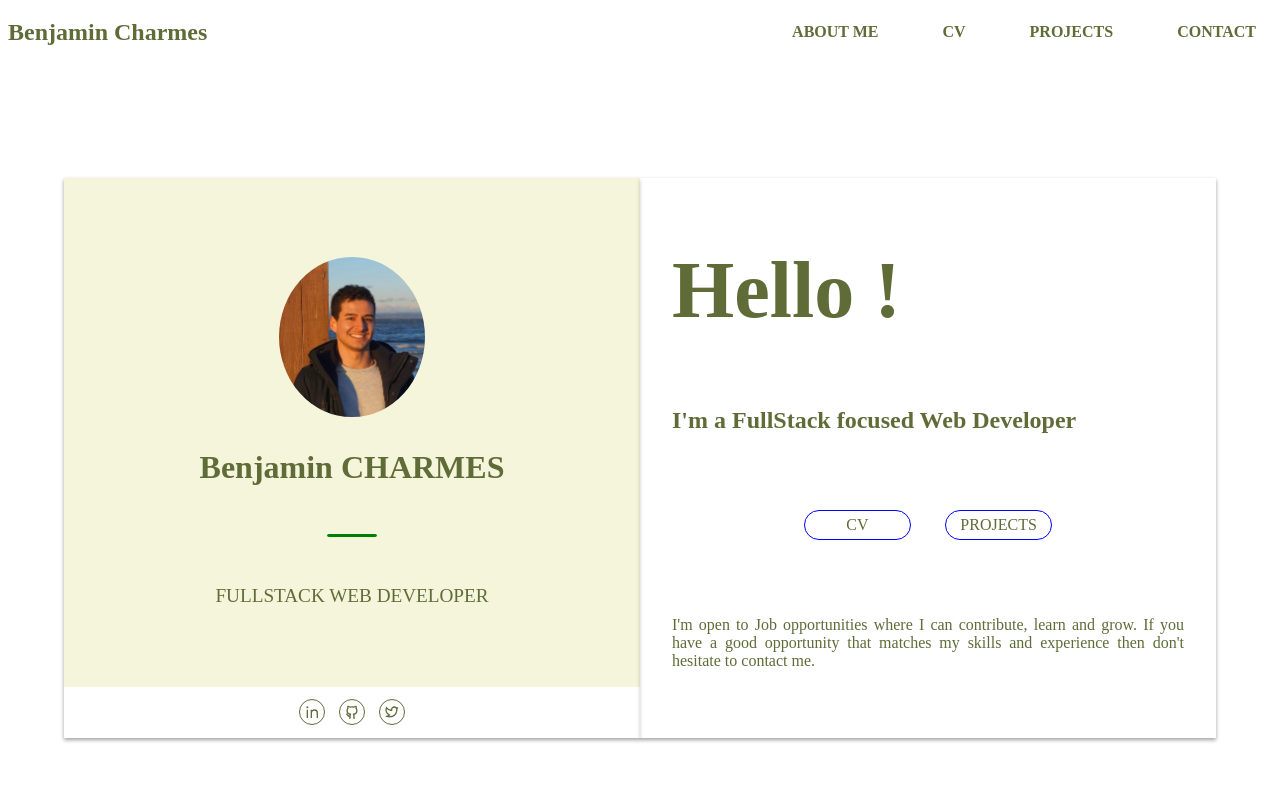
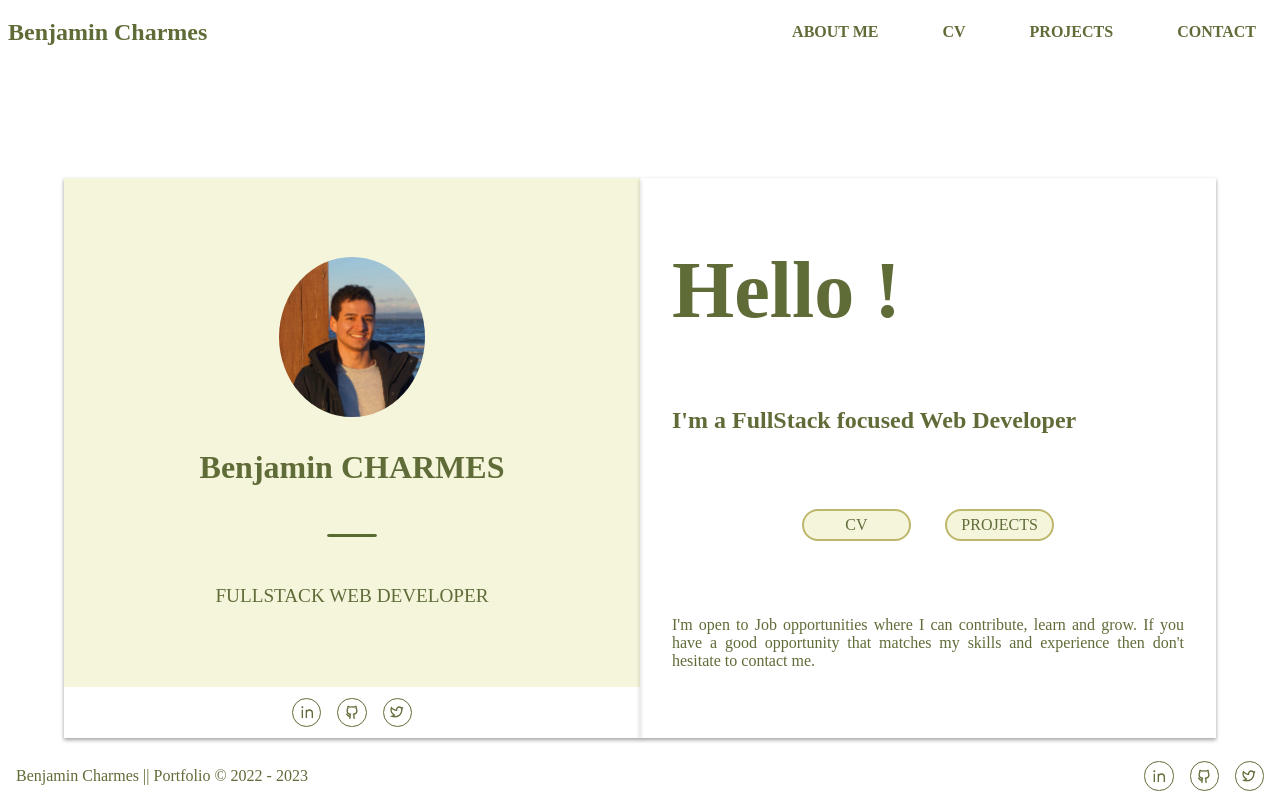
Before and after one commit to BenjaminCharmes/Portfolio, a React (Vite) app: page / in a window 1280 px wide. Shown: the top 800 px of the page. Built offline with nearby package versions, Linux system fonts and the light colour scheme.

Commit message:
120723 - update aboutme and CV (not finished yet)

```diff
--- a/src/App.jsx
+++ b/src/App.jsx
@@ -26,7 +26,7 @@ function App() {
       <div className='app'>
         <Router>
           <div className='page'>
-            <div class='page-content overflow-visible'>
+            <div className='page-content overflow-visible'>
               <Navbar />
               <Routes>
                 <Route path='/' element={<About />}></Route>
--- a/src/components/About_Components/AboutCard/AboutCard.scss
+++ b/src/components/About_Components/AboutCard/AboutCard.scss
@@ -20,8 +20,8 @@
       height: 0.1em;
       width: 3em;
       margin: 1em;
-      background-color: green;
-      border: 1px solid green;
+      background-color: darkolivegreen;
+      border: 1px solid darkolivegreen;
       border-radius: 1em;
     }
 
--- a/src/components/CV_Components/CVCard/CVCard.jsx
+++ b/src/components/CV_Components/CVCard/CVCard.jsx
@@ -41,8 +41,8 @@ const CVCard = (props) => {
         ) : null}
         {props.skills ? (
           <div className='skills'>
-            {props.skillsList.map((skill) => (
-              <Skill name={skill} alt={skill} />
+            {props.skillsList.map((skill, index) => (
+              <Skill name={skill} alt={skill} key={index} />
             ))}
           </div>
         ) : null}
--- a/src/components/Footer/Footer.scss
+++ b/src/components/Footer/Footer.scss
@@ -2,6 +2,9 @@
   display: flex;
   justify-content: space-between;
   align-items: center;
+  position: fixed;
+  bottom: 0;
+  left: 0;
   color: #333;
   padding: 1em;
   height: 3rem;
--- a/src/components/Footer/FooterIcons.jsx
+++ b/src/components/Footer/FooterIcons.jsx
@@ -1,5 +1,5 @@
 // React router dom
-import { Link } from 'react-router-dom';
+import { Link } from "react-router-dom";
 
 // React icons
 import { RiLinkedinLine, RiGithubLine, RiTwitterLine } from "react-icons/ri";
@@ -8,21 +8,32 @@ import { RiLinkedinLine, RiGithubLine, RiTwitterLine } from "react-icons/ri";
 import "./FooterIcons.scss";
 
 const FooterIcons = () => {
-
   return (
-    <div className="icons">
-      <div className="circle circle-linkedin">
-        <Link to="https://www.linkedin.com/in/benjamin-charmes/">
-          <RiLinkedinLine className='icon'/>
+    <div className='icons'>
+      <div className='circle circle-linkedin'>
+        <Link
+          to='https://www.linkedin.com/in/benjamin-charmes/'
+          target='_blank'
+          rel='noopener noreferrer'
+        >
+          <RiLinkedinLine className='icon' />
         </Link>
       </div>
-      <div className="circle circle-github">
-        <Link to="https://github.com/BenjaminCharmes">
+      <div className='circle circle-github'>
+        <Link
+          to='https://github.com/BenjaminCharmes'
+          target='_blank'
+          rel='noopener noreferrer'
+        >
           <RiGithubLine className='icon' />
         </Link>
       </div>
-      <div className="circle circle-twitter">
-        <Link to="https://twitter.com/BenjaminCharmes">
+      <div className='circle circle-twitter'>
+        <Link
+          to='https://twitter.com/BenjaminCharmes'
+          target='_blank'
+          rel='noopener noreferrer'
+        >
           <RiTwitterLine className='icon' />
         </Link>
       </div>
--- a/src/components/Footer/FooterIcons.scss
+++ b/src/components/Footer/FooterIcons.scss
@@ -8,7 +8,9 @@
     align-items: center;
     width: 1.5rem;
     height: 1.5rem;
-    outline: 1px solid;
+    border: 1px solid #606c38;
+    padding: 0.1em;
+    border-radius: 2pt;
     border-radius: 50%;
     transition-property: outline-offset, outline-color, background-color;
     transition-duration: 0.25s;
--- a/src/components/Link/CustomLink.scss
+++ b/src/components/Link/CustomLink.scss
@@ -2,13 +2,14 @@
   display: flex;
   padding: 0.3em;
   margin: 0.3em;
-  border: 1px solid blue;
+  border: 2px solid darkkhaki;
   border-radius: 3em;
   width: 6em;
   align-items: center;
   justify-content: center;
+  background-color: beige;
 }
 
 .custom-link:hover {
-  border: 1px solid crimson;
+  border: 2px solid darkolivegreen;
 }
```
